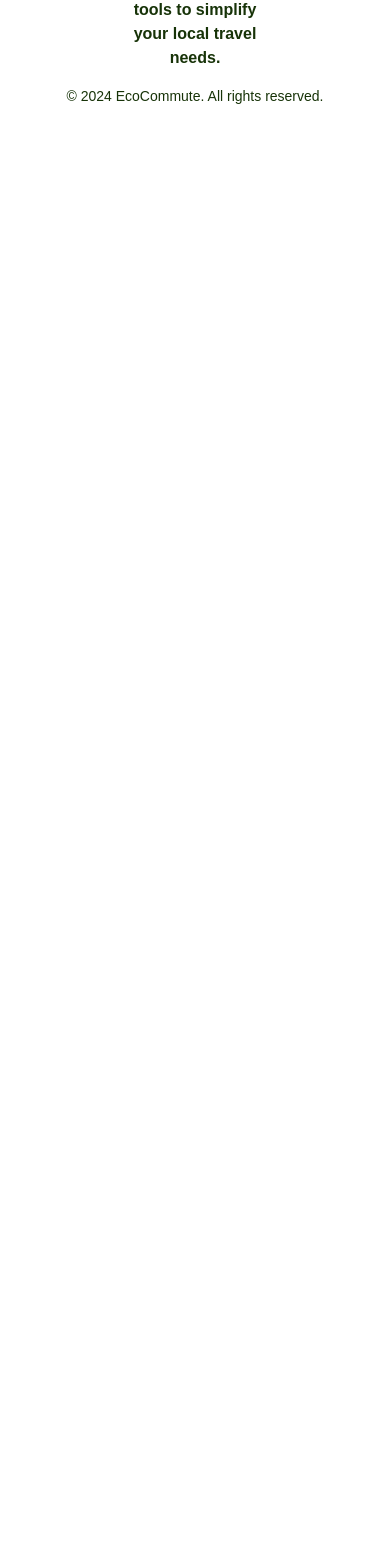
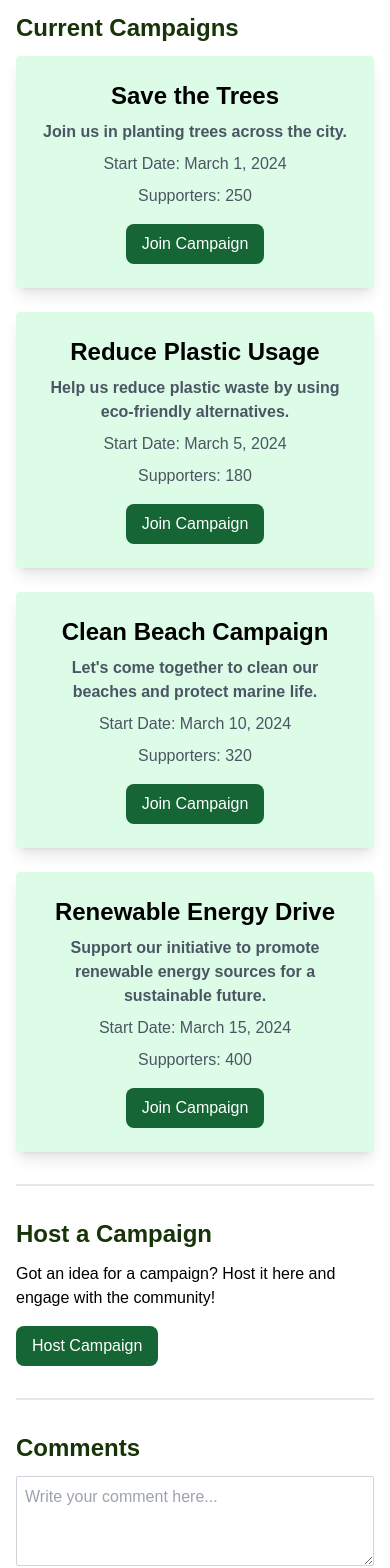
Before and after one commit to Aman172003/EcoCommute, a React (Create React App) app: page /community in a window 390 px wide. Shown: the part 432-2000 px from the top of the page. Before the commit the page ends 844 px from the top, so only its background shows below. Built offline with nearby package versions, Linux system fonts and the light colour scheme.

Commit message:
community page+fixes

```diff
--- a/src/components/Footer.js
+++ b/src/components/Footer.js
@@ -82,7 +82,7 @@ const Footer = () => {
                     </a>
                 </div>
 
-                <div className="mb-4 px-24 font-sans font-bold" style={{ color: '#173308' }}>
+                <div className="mb-4 px-4 lg:px-24 font-sans font-bold" style={{ color: '#173308' }}>
                     <p>
                         EcoCommute is your go-to digital hub for sustainable transportation solutions.
                         Designed with everyday commuters and eco-conscious individuals in mind, EcoCommute offers intuitive tools to simplify your local travel needs.
--- a/src/components/NavBar.js
+++ b/src/components/NavBar.js
@@ -4,9 +4,14 @@ import logo from "../assets/logo.png";
 
 const Navbar = () => {
   const [isOpen, setIsOpen] = useState(false);
+  const [selectedLink, setSelectedLink] = useState(null);
 
   const toggleNavbar = () => {
     setIsOpen(!isOpen);
+  };
+
+  const handleLinkClick = (link) => {
+    setSelectedLink(link);
   };
 
   return (
@@ -22,38 +27,41 @@ const Navbar = () => {
             <div className="ml-10 flex items-baseline space-x-4">
               <Link
                 to="/route-recommendation"
-                className="text-gray-900 hover:text-gray-900 px-3 py-2 rounded-md font-medium"
-              >
+                className={`${selectedLink === "/route-recommendation"? "text-green-600": "text-gray-900 hover:text-green-600"
+                } px-3 py-2 rounded-md font-medium`}
+                onClick={() => handleLinkClick("/route-recommendation")}>
                 Route Recommendation
               </Link>
-              <Link
-                to="/car-pooling"
-                className="text-gray-900 hover:text-gray-900 px-3 py-2 rounded-md font-medium"
-              >
+              <Link to="/car-pooling" className={`${selectedLink === "/car-pooling"? "text-green-600"
+                    : "text-gray-900 hover:text-green-600"
+                } px-3 py-2 rounded-md font-medium`}
+                onClick={() => handleLinkClick("/car-pooling")}>
                 Car Pooling
               </Link>
-              <Link
-                to="/leaderboard"
-                className="text-gray-900 hover:text-gray-900 px-3 py-2 rounded-md font-medium"
-              >
+              <Link to="/leaderboard" className={`${selectedLink === "/leaderboard"? "text-green-600": "text-gray-900 hover:text-green-600"
+                } px-3 py-2 rounded-md font-medium`}onClick={() => handleLinkClick("/leaderboard")}>
                 Leaderboard
               </Link>
-              <Link
-                to="/redeem"
-                className="text-gray-900 hover:text-gray-900 px-3 py-2 rounded-md font-medium"
-              >
+              <Link to="/redeem" className={`${selectedLink === "/redeem"? "text-green-600": "text-gray-900 hover:text-green-600"
+                } px-3 py-2 rounded-md font-medium`}
+                onClick={() => handleLinkClick("/redeem")}>
                 Redeem
               </Link>
               <Link
                 to="/community"
-                className="text-gray-900 hover:text-gray-900 px-3 py-2 rounded-md font-medium"
+                className={`${
+                  selectedLink === "/community"
+                    ? "text-green-600"
+                    : "text-gray-900 hover:text-green-600"
+                } px-3 py-2 rounded-md font-medium`}
+                onClick={() => handleLinkClick("/community")}
               >
                 Community
               </Link>
-              <Link
-                to="/signup"
-                className="text-gray-900 hover:text-gray-900 px-3 py-2 rounded-md font-medium"
-              >
+              <Link to="/signup" className={`${selectedLink === "/signup"? "text-green-600"
+                    : "text-gray-900 hover:text-green-600"
+                } px-3 py-2 rounded-md font-medium`}
+                onClick={() => handleLinkClick("/signup")}>
                 Sign Up
               </Link>
             </div>
@@ -107,34 +115,19 @@ const Navbar = () => {
       {isOpen && (
         <div className="lg:hidden" id="mobile-menu">
           <div className="px-2 pt-2 pb-3 space-y-1">
-            <Link
-              to="/route-recommendation"
-              className="text-gray-900 hover:text-gray-900 text-base font-medium block"
-            >
+            <Link to="/route-recommendation" className="text-gray-900 hover:text-green-600 text-base font-medium block" >
               Route Recommendation
             </Link>
-            <Link
-              to="/car-pooling"
-              className="text-gray-900 hover:text-gray-900 text-base font-medium block"
-            >
+            <Link to="/car-pooling" className="text-gray-900 hover:text-green-600 text-base font-medium block" >
               Car Pooling
             </Link>
-            <Link
-              to="/leaderboard"
-              className="text-gray-900 hover:text-gray-900 text-base font-medium block"
-            >
+            <Link to="/leaderboard" className="text-gray-900 hover:text-green-600 text-base font-medium block">
               Leaderboard
             </Link>
-            <Link
-              to="/redeem"
-              className="text-gray-900 hover:text-gray-900 text-base font-medium block"
-            >
+            <Link to="/redeem" className="text-gray-900 hover:text-green-600 text-base font-medium block" >
               Redeem
             </Link>
-            <Link
-              to="/community"
-              className="text-gray-900 hover:text-gray-900 text-base font-medium block"
-            >
+            <Link to="/community"  className="text-gray-900 hover:text-green-600 text-base font-medium block">
               Community
             </Link>
           </div>
--- a/src/pages/Community.js
+++ b/src/pages/Community.js
@@ -1,12 +1,60 @@
-import React from 'react'
+import React from 'react';
 
 const Community = () => {
+  const campaigns = [
+    { id: 1, title: 'Save the Trees', description: 'Join us in planting trees across the city.', startDate: 'March 1, 2024', supporters: 250 },
+    { id: 2, title: 'Reduce Plastic Usage', description: 'Help us reduce plastic waste by using eco-friendly alternatives.', startDate: 'March 5, 2024', supporters: 180 },
+    { id: 3, title: 'Clean Beach Campaign', description: 'Let\'s come together to clean our beaches and protect marine life.', startDate: 'March 10, 2024', supporters: 320 },
+    { id: 4, title: 'Renewable Energy Drive', description: 'Support our initiative to promote renewable energy sources for a sustainable future.', startDate: 'March 15, 2024', supporters: 400 }
+  ];
+
   return (
-    <div>
+    <div className="container mx-auto mt-8 px-4">
+      <div className="text-center mb-10">
+        <h2 className="text-3xl md:text-5xl text-custom-green font-bold mb-4">Welcome to Ecommute Community!</h2>
+        <p className="text-sm md:text-lg">The Ecommute website is a hub for sustainable urban mobility, offering optimized route planning and diverse transportation options to reduce carbon emissions. With engaging campaigns and discussions, it fosters a community dedicated to eco-conscious living and environmental awareness. Through gamification and rewards, users are incentivized to adopt greener commuting practices, contributing to a healthier planet. Join Ecommute to be part of the movement towards sustainable urban living and positive environmental change.</p>
+      </div>
 
+      <div>
+        <h3 className="text-2xl text-custom-green font-semibold mb-3">Current Campaigns</h3>
+        <div className="grid grid-cols-1 md:grid-cols-2 lg:grid-cols-3 gap-6">
+          {campaigns.map((campaign) => (
+            <div key={campaign.id} className="rounded p-6 flex flex-col justify-between bg-green-100 shadow-lg">
+              <div className="text-center">
+                <h4 className="text-2xl font-semibold mb-2">{campaign.title}</h4>
+                <p className="text-gray-600 font-semibold mb-2">{campaign.description}</p>
+                <p className="text-gray-600 mb-2">Start Date: {campaign.startDate}</p>
+                <p className="text-gray-600 mb-4">Supporters: {campaign.supporters}</p>
+              </div>
+              <div className="text-center">
+                {/* <button className="custom-button px-4 py-2 text-white rounded">Join Campaign</button> */}
+                <button className="px-4 py-2 bg-green-800 text-white rounded-lg hover:bg-green-700 ">Join Campaign</button>
+              </div>
+            </div>
+          ))}
+        </div>
+      </div>
+      <hr className="my-8 border-t-2 border-gray-200" />
+      <div>
+        <h3 className="text-2xl text-custom-green font-semibold mb-3 rounded-lg">Host a Campaign</h3>
+        <p className="mb-4">Got an idea for a campaign? Host it here and engage with the community!</p>
+        {/* <button className="custom-button px-4 py-2 rounded ">Host a Campaign</button> */}
+        <button className="px-4 py-2 bg-green-800 text-white rounded-lg hover:bg-green-700">Host Campaign</button>
+      </div>
+      <hr className="my-8 border-t-2 border-gray-200" />
+
+      <div className="mb-8">
+        <h3 className="text-2xl text-custom-green font-semibold mb-3">Comments</h3>
+        <textarea
+          className="w-full p-2 border border-gray-300 rounded-sm mb-2"
+          rows="3"
+          placeholder="Write your comment here..."
+        ></textarea>
+        {/* <button className="custom-button px-4 py-2 text-white rounded bg-custom-green hover:bg-custom-green-dark inline-block">Comment</button> */}
+        <button className="px-4 py-2 bg-green-800 text-white rounded-lg hover:bg-green-700">Comment</button>
+      </div>
     </div>
+  );
+};
 
-  )
-}
-
-export default Community
+export default Community;
--- a/src/pages/Leaderboard.js
+++ b/src/pages/Leaderboard.js
@@ -14,7 +14,7 @@ const Leaderboard = () => {
 
   return (
     <div className="container mx-auto mt-8 flex flex-col items-center mb-8">
-      <h2 className="text-2xl text-custom-green font-bold mb-4">Leaderboard</h2>
+      <h2 className="text-4xl text-custom-green font-bold mb-4">Leaderboard</h2>
       <div className="w-full max-w-lg">
         <div className="bg-white shadow-md rounded-lg overflow-hidden">
           <table className="w-full">
```
